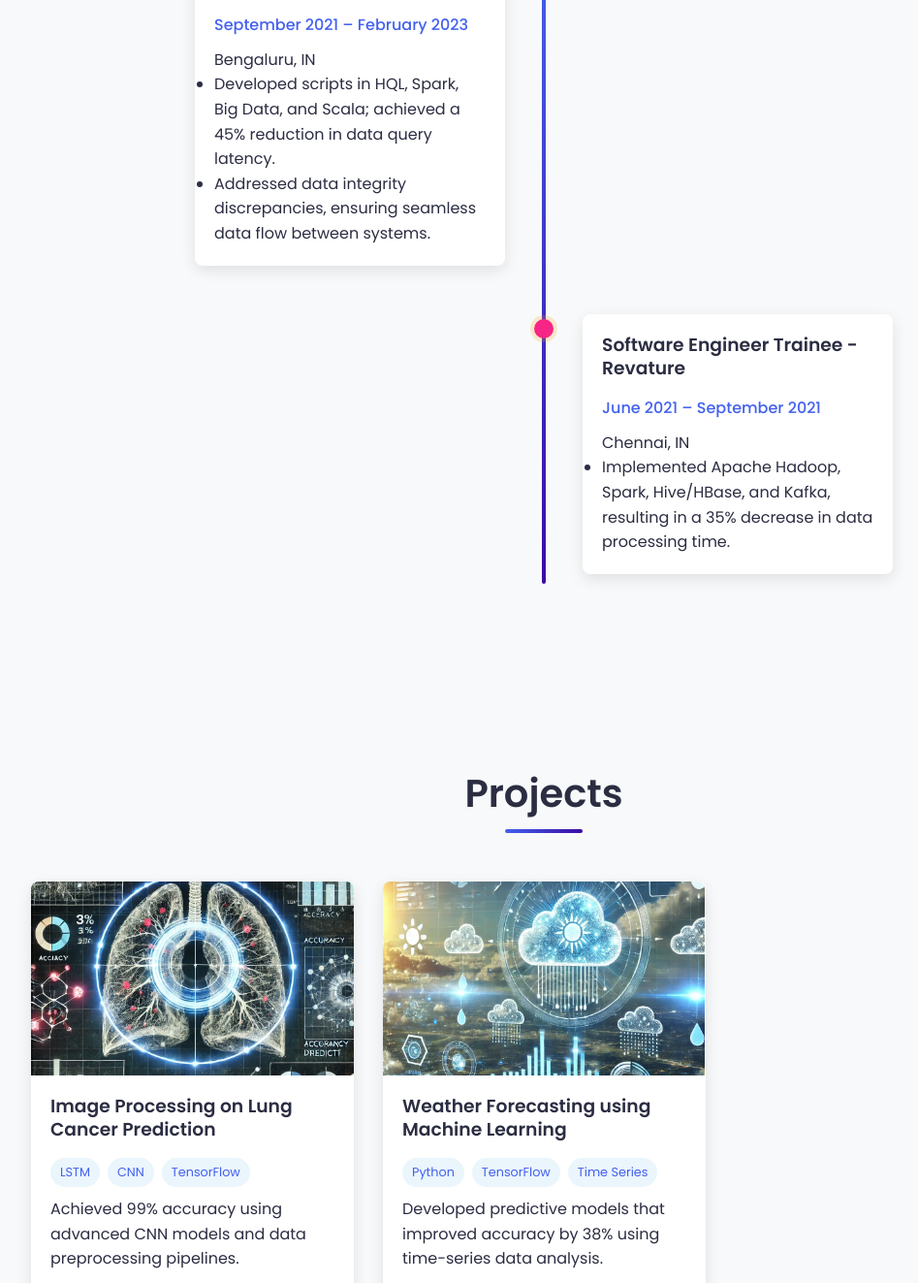
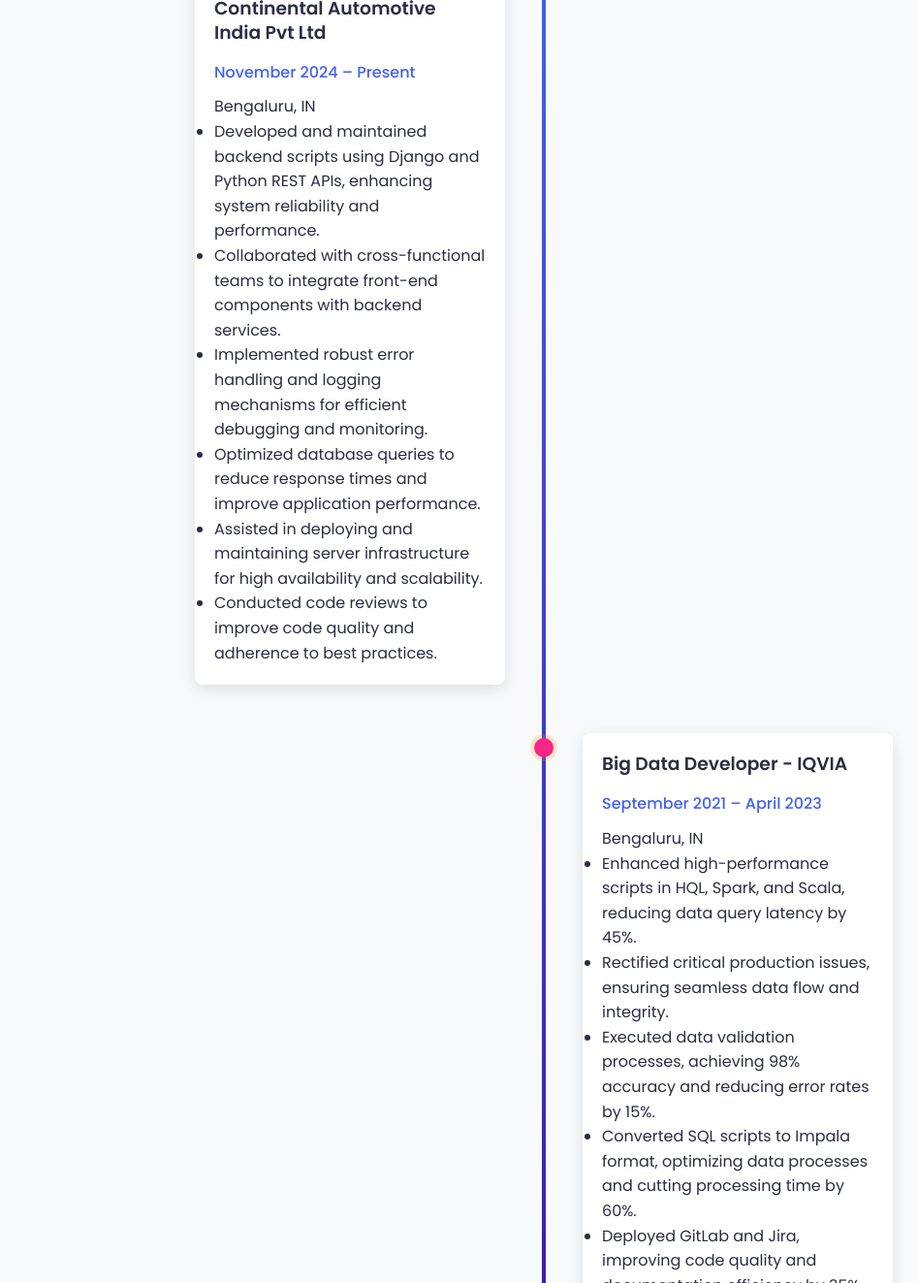
Before and after one commit to GAGANGURU17/Gagan_portfolio, a plain HTML site: page index.html in a window 1280 px wide. Shown: the part 2081-3404 px from the top of the page at 97% size, without its empty margins (79-1026 px from the left). Drawn offline with nearby package versions, Linux system fonts and the light colour scheme.

Commit message:
changed details

```diff
--- a/index.html
+++ b/index.html
@@ -147,23 +147,42 @@
                 <div class="timeline-item" data-aos="fade-right">
                     <div class="timeline-dot"></div>
                     <div class="timeline-content">
-                        <h3>Big Data Developer - IQVIA</h3>
-                        <p class="timeline-date">September 2021 – February 2023</p>
+                        <h3>Backend Developer Intern - Continental Automotive India Pvt Ltd</h3>
+                        <p class="timeline-date">November 2024 – Present</p>
                         <p>Bengaluru, IN</p>
                         <ul>
-                            <li>Developed scripts in HQL, Spark, Big Data, and Scala; achieved a 45% reduction in data query latency.</li>
-                            <li>Addressed data integrity discrepancies, ensuring seamless data flow between systems.</li>
+                            <li>Developed and maintained backend scripts using Django and Python REST APIs, enhancing system reliability and performance.</li>
+                            <li>Collaborated with cross-functional teams to integrate front-end components with backend services.</li>
+                            <li>Implemented robust error handling and logging mechanisms for efficient debugging and monitoring.</li>
+                            <li>Optimized database queries to reduce response times and improve application performance.</li>
+                            <li>Assisted in deploying and maintaining server infrastructure for high availability and scalability.</li>
+                            <li>Conducted code reviews to improve code quality and adherence to best practices.</li>
                         </ul>
                     </div>
                 </div>
                 <div class="timeline-item" data-aos="fade-left">
                     <div class="timeline-dot"></div>
                     <div class="timeline-content">
+                        <h3>Big Data Developer - IQVIA</h3>
+                        <p class="timeline-date">September 2021 – April 2023</p>
+                        <p>Bengaluru, IN</p>
+                        <ul>
+                            <li>Enhanced high-performance scripts in HQL, Spark, and Scala, reducing data query latency by 45%.</li>
+                            <li>Rectified critical production issues, ensuring seamless data flow and integrity.</li>
+                            <li>Executed data validation processes, achieving 98% accuracy and reducing error rates by 15%.</li>
+                            <li>Converted SQL scripts to Impala format, optimizing data processes and cutting processing time by 60%.</li>
+                            <li>Deployed GitLab and Jira, improving code quality and documentation efficiency by 35%.</li>
+                        </ul>
+                    </div>
+                </div>
+                <div class="timeline-item" data-aos="fade-right">
+                    <div class="timeline-dot"></div>
+                    <div class="timeline-content">
                         <h3>Software Engineer Trainee - Revature</h3>
                         <p class="timeline-date">June 2021 – September 2021</p>
                         <p>Chennai, IN</p>
                         <ul>
-                            <li>Implemented Apache Hadoop, Spark, Hive/HBase, and Kafka, resulting in a 35% decrease in data processing time.</li>
+                            <li>Implemented Apache Hadoop, Sqoop, Yarn, Spark, Hive/HBase, and Kafka, reducing data processing time by 35%.</li>
                         </ul>
                     </div>
                 </div>
```
